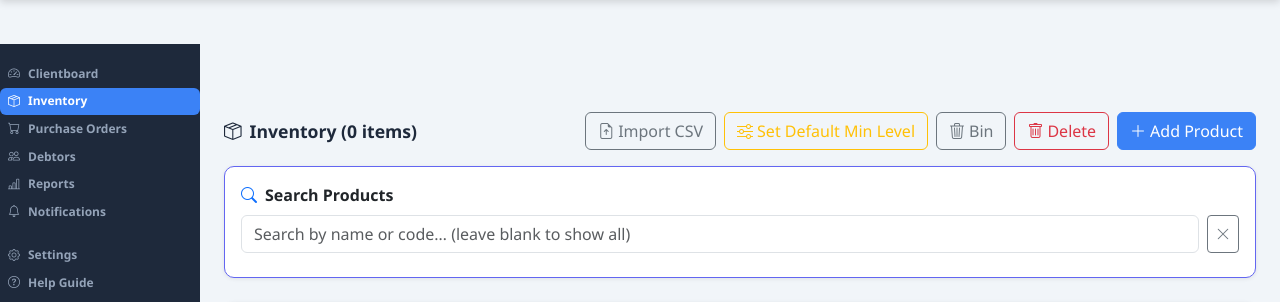
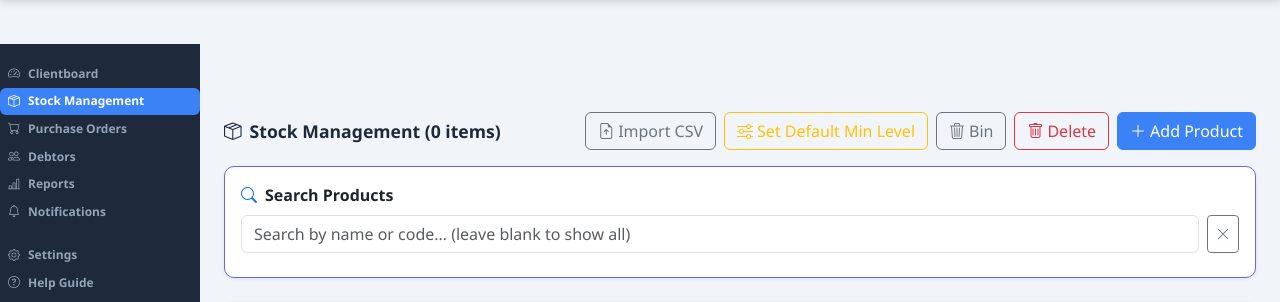
Before and after one commit to ameenosman1104-hash/autostack, a Flask app: page /inventory/ in a window 1280 px wide. Shown: the part 50-352 px from the top of the page. Run offline with Flask 3, Linux system fonts and the light colour scheme; a user stored in the database is signed in; data that the repository does not hold is empty.

Commit message:
Rename 'Inventory' to 'Stock Management' throughout application
- Update navigation menu label in base.html
- Update page title in inventory.html
- Update page title in inventory_import.html
- Update back button text in inventory_reorder.html
- Keep internal route names as 'inventory' for backward compatibility

Co-Authored-By: Ameen Osman <ameenosman1104@gmail.com>

```diff
--- a/app/templates/base.html
+++ b/app/templates/base.html
@@ -337,7 +337,7 @@
       </li>
       <li class="nav-item">
         <a class="nav-link {% if 'inventory' in request.endpoint %}active{% endif %}" href="{{ url_for('inventory.index') }}">
-          <i class="bi bi-box-seam me-2"></i>Inventory
+          <i class="bi bi-box-seam me-2"></i>Stock Management
         </a>
       </li>
       <li class="nav-item">
--- a/app/templates/inventory.html
+++ b/app/templates/inventory.html
@@ -12,7 +12,7 @@
 </div>
 {% endif %}
 <div class="d-flex justify-content-between align-items-center mb-3">
-  <div class="page-title mb-0"><i class="bi bi-box-seam me-2"></i>Inventory ({{ products|length }} items)</div>
+  <div class="page-title mb-0"><i class="bi bi-box-seam me-2"></i>Stock Management ({{ products|length }} items)</div>
   <div class="d-flex gap-2">
     {% if has_source %}
     <span class="text-muted small align-self-center me-1" id="lastSyncLabel">
--- a/app/templates/inventory_import.html
+++ b/app/templates/inventory_import.html
@@ -2,7 +2,7 @@
 {% block content %}
 <div class="d-flex align-items-center gap-3 mb-3">
   <a href="{{ url_for('inventory.index') }}" class="btn btn-sm btn-outline-secondary"><i class="bi bi-arrow-left"></i></a>
-  <div class="page-title mb-0"><i class="bi bi-file-earmark-arrow-up me-2"></i>Import Inventory from CSV</div>
+  <div class="page-title mb-0"><i class="bi bi-file-earmark-arrow-up me-2"></i>Import Stock from CSV</div>
 </div>
 
 {% if phase == "upload" %}
--- a/app/templates/inventory_reorder.html
+++ b/app/templates/inventory_reorder.html
@@ -4,7 +4,7 @@
 <div class="d-flex align-items-center justify-content-between mb-4">
   <div class="d-flex align-items-center gap-2">
     <a href="{{ url_for('inventory.index') }}" class="btn btn-outline-secondary btn-sm">
-      <i class="bi bi-chevron-left me-1"></i>Back to Inventory
+      <i class="bi bi-chevron-left me-1"></i>Back to Stock Management
     </a>
     <div>
       <div class="page-title mb-0">Reorder Required</div>
```
